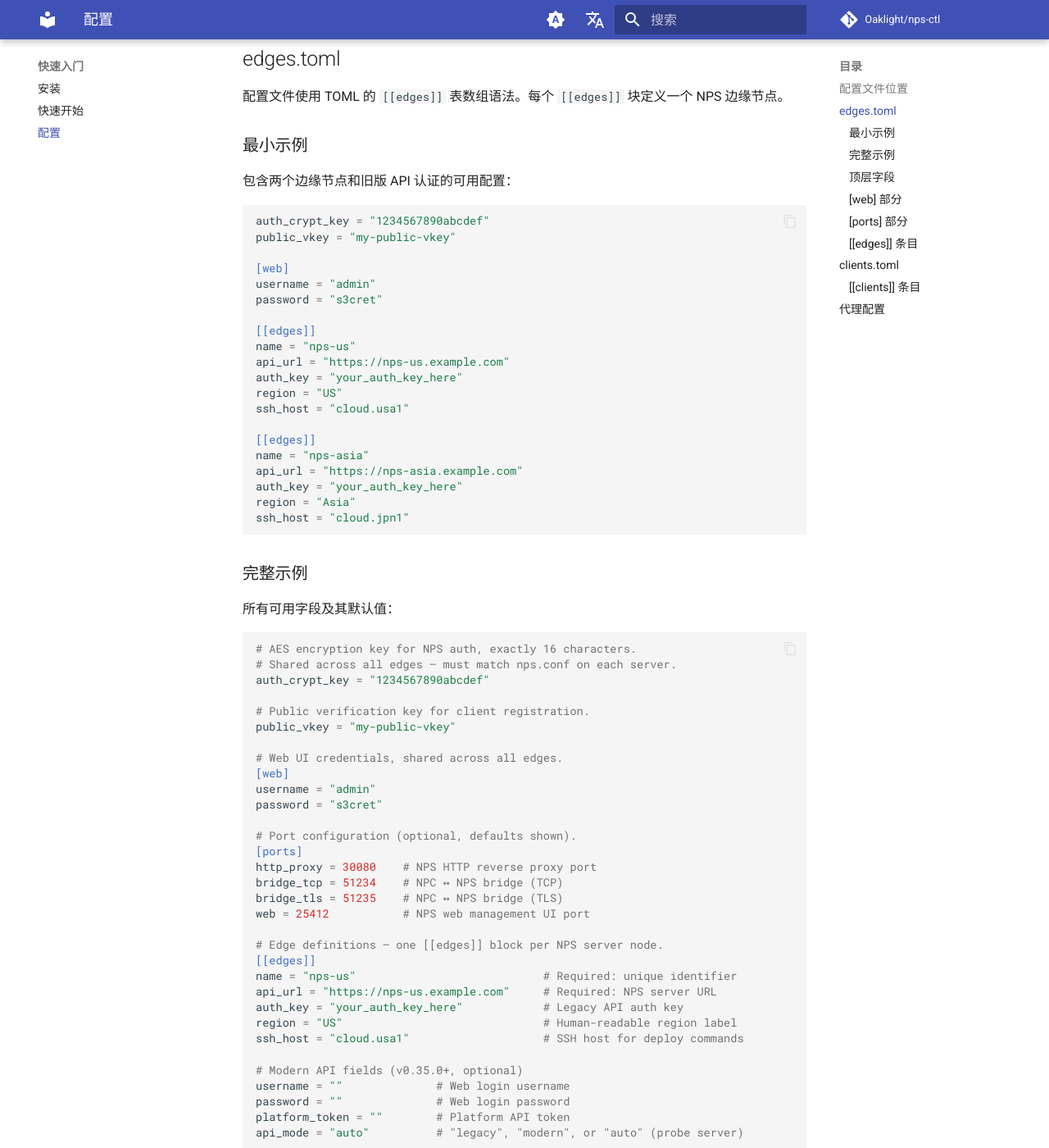
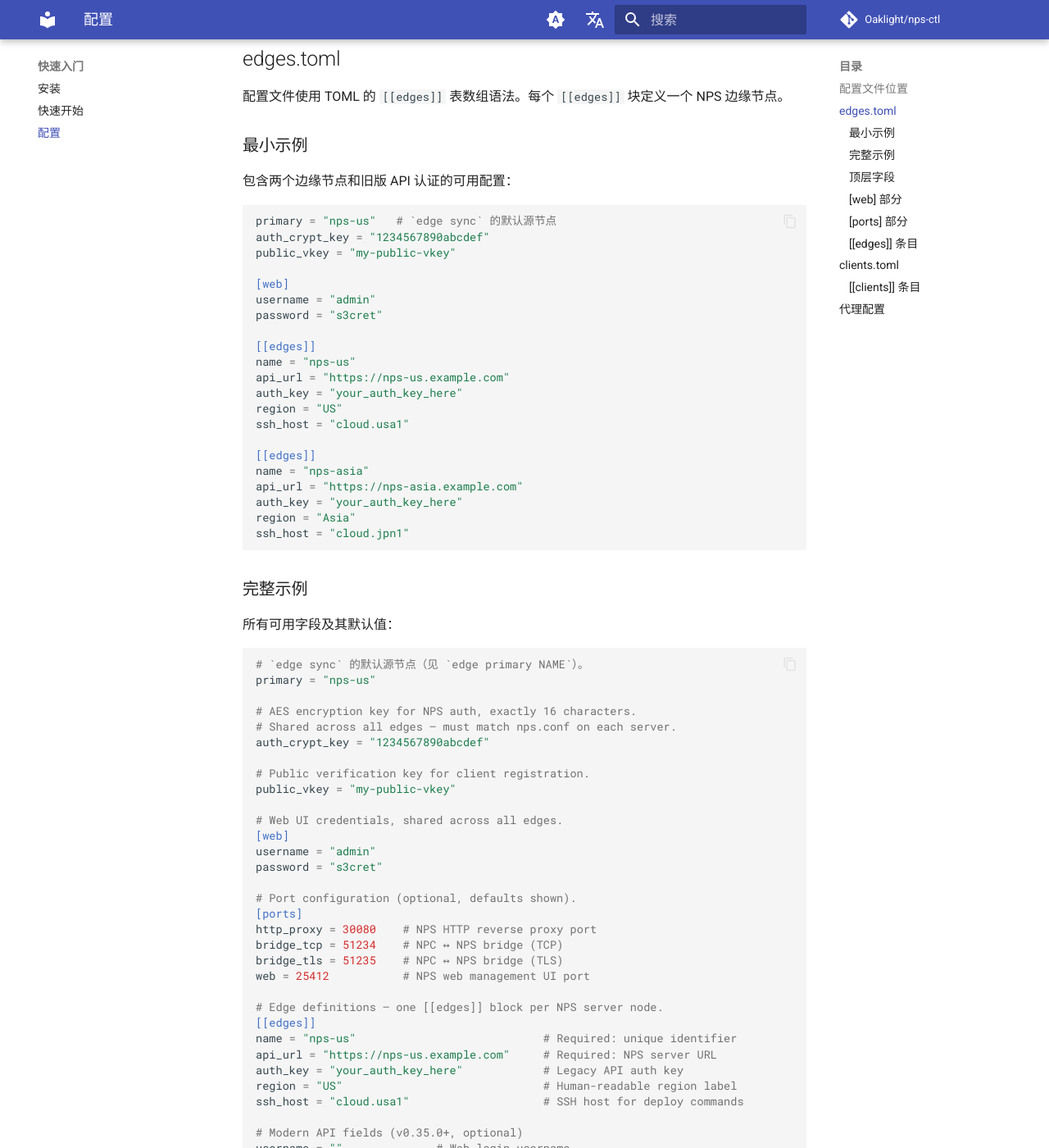
Before and after one commit to Oaklight/nps-ctl, an MkDocs documentation site: the page built from docs/get-started/configuration.md, in a window 1280 px wide and 1400 px high, scrolled down 588 px. Shown: the whole window at 82% size. Built offline with MkDocs 1.6.1 and Material for MkDocs 9.7.7, drawn with Linux system fonts in a browser that asks for light colours; comment, search, counter and statistics services are not loaded; some of the changed text lies outside the part shown.

````diff
--- a/docs/get-started/configuration.md
+++ b/docs/get-started/configuration.md
@@ -25,6 +25,7 @@
 包含两个边缘节点和旧版 API 认证的可用配置：
 
 ```toml
+primary = "nps-us"   # `edge sync` 的默认源节点
 auth_crypt_key = "1234567890abcdef"
 public_vkey = "my-public-vkey"
 
@@ -52,6 +53,9 @@
 所有可用字段及其默认值：
 
 ```toml
+# `edge sync` 的默认源节点（见 `edge primary NAME`）。
+primary = "nps-us"
+
 # AES encryption key for NPS auth, exactly 16 characters.
 # Shared across all edges — must match nps.conf on each server.
 auth_crypt_key = "1234567890abcdef"
@@ -97,6 +101,7 @@
 
 | 字段 | 类型 | 说明 |
 |------|------|------|
+| `primary` | string | `edge sync` 的默认源边缘节点名称。使用 `edge primary NAME` 设置。 |
 | `auth_crypt_key` | string | AES 加密密钥（16 个字符）。必须与所有边缘节点上的 `nps.conf` 一致。 |
 | `public_vkey` | string | NPC 客户端的公共注册密钥。 |
 
````
Also changed, not shown: docs/changelog.md (+1 -1 lines), docs/get-started/installation.md (+1 -1 lines), docs/index.md (+1 -0 lines).
